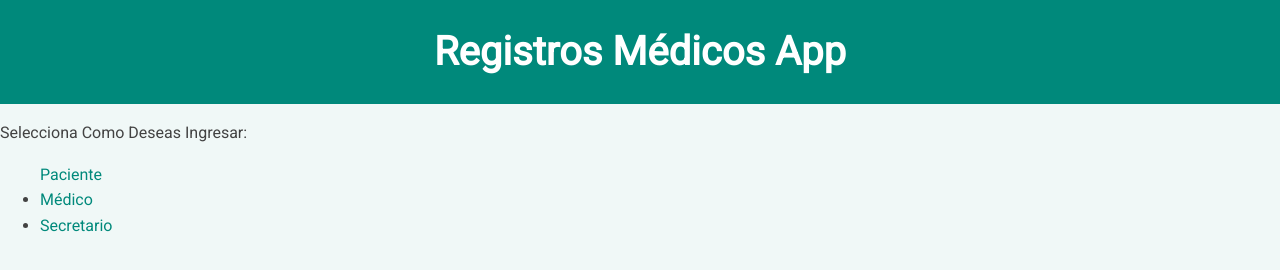
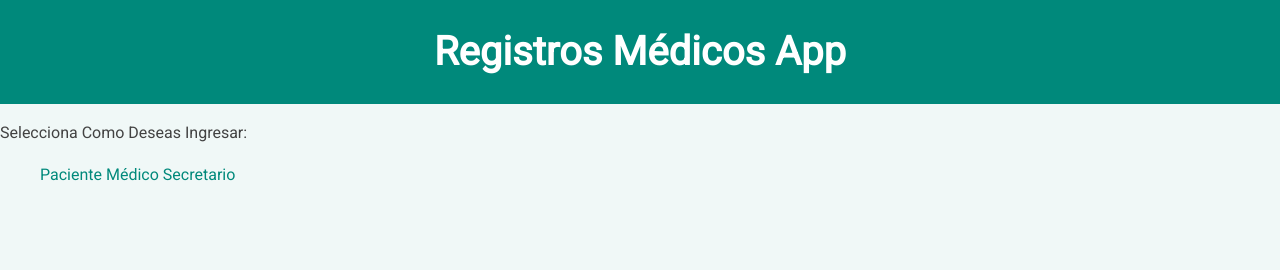
Before and after one commit to Angelenm/MedicalApp, a plain HTML site: page index.html in a window 1280 px wide. Drawn offline with Linux system fonts and the light colour scheme.

Commit message:
index.html

```diff
--- a/index.html
+++ b/index.html
@@ -15,8 +15,8 @@
     <p>Selecciona Como Deseas Ingresar:</p>
     <ul>
         <a href="paciente.html">Paciente</a>
-        <li><a href="medico.html">Médico</a></li>
-        <li><a href="secretario.html">Secretario</a></li>
+        <a href="medico.html">Médico</a>
+        <a href="secretario.html">Secretario</a>
     </ul>
 </body>
 </html>
```
